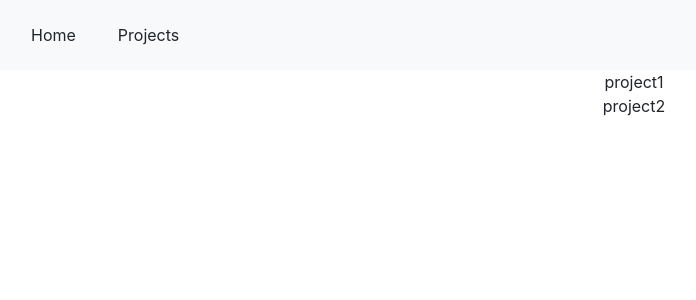
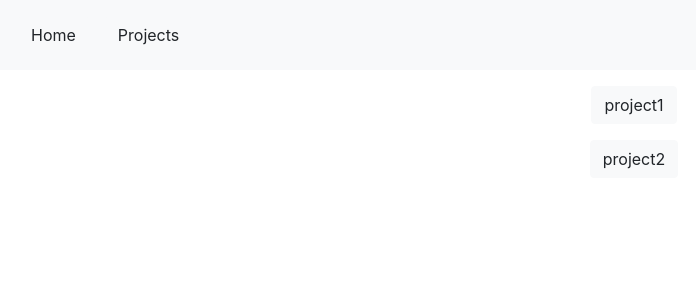
Before and after one commit to LolaEnBeta/ProjectApp, a React (Create React App) app in the folder project-app/: page /projects in a window 1280 px wide. Shown: the top 300 px of the page, without its empty margins (6-702 px from the left). Built offline with nearby package versions, Linux system fonts and the light colour scheme.

Commit message:
Crate button for each project

```diff
--- a/project-app/src/components/Project.js
+++ b/project-app/src/components/Project.js
@@ -10,7 +10,11 @@ class Project extends React.Component {
 
     render() {
         return(
-            <div> {this.state.name} </div>
+            <div className="mt-2">
+                <button className="btn btn-light mt-2">
+                    {this.state.name}
+                </button>
+            </div>
         );
     }
 }
```
